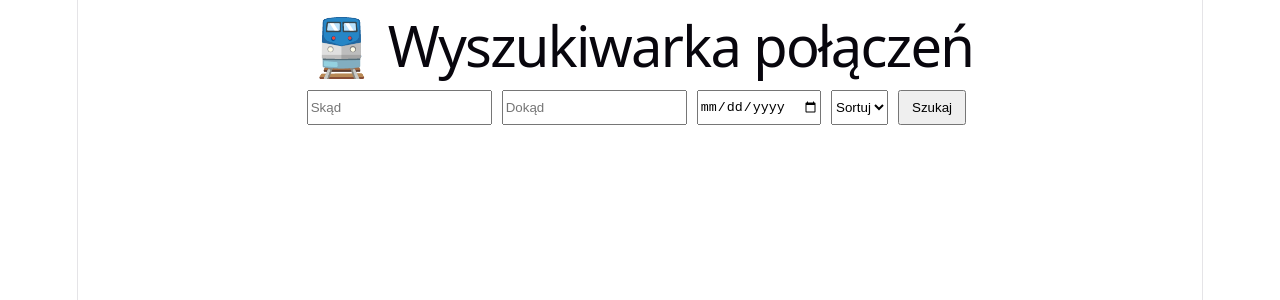
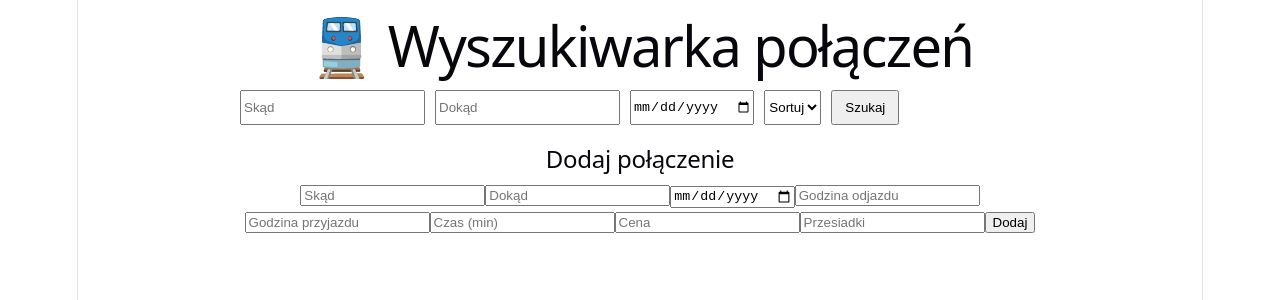
Before and after one commit to KubaGawronski/praktyki, a React (Vite) app in the folder frontend/: page / in a window 1280 px wide. Shown: the top 300 px of the page. Built offline with nearby package versions, Linux system fonts and the light colour scheme.

Commit message:
Add admin form to create connections

```diff
--- a/frontend/src/App.tsx
+++ b/frontend/src/App.tsx
@@ -19,6 +19,16 @@ function App() {
   const [loading, setLoading] = useState(false);
   const [searched, setSearched] = useState(false);
   const [sort, setSort] = useState("");
+  const [newConnection, setNewConnection] = useState({
+    from: "",
+    to: "",
+    date: "",
+    departureTime: "",
+    arrivalTime: "",
+    duration: 0,
+    price: 0,
+    changes: 0
+  });
 
   const handleSearch = async () => {
     setLoading(true);
@@ -79,6 +89,30 @@ function App() {
               <p>Brak połączeń</p>
           )}
         </div>
+        <h2>Dodaj połączenie</h2>
+
+        <input placeholder="Skąd" onChange={e => setNewConnection({...newConnection, from: e.target.value})} />
+        <input placeholder="Dokąd" onChange={e => setNewConnection({...newConnection, to: e.target.value})} />
+        <input type="date" onChange={e => setNewConnection({...newConnection, date: e.target.value})} />
+        <input placeholder="Godzina odjazdu" onChange={e => setNewConnection({...newConnection, departureTime: e.target.value})} />
+        <input placeholder="Godzina przyjazdu" onChange={e => setNewConnection({...newConnection, arrivalTime: e.target.value})} />
+        <input placeholder="Czas (min)" type="number" onChange={e => setNewConnection({...newConnection, duration: Number(e.target.value)})} />
+        <input placeholder="Cena" type="number" onChange={e => setNewConnection({...newConnection, price: Number(e.target.value)})} />
+        <input placeholder="Przesiadki" type="number" onChange={e => setNewConnection({...newConnection, changes: Number(e.target.value)})} />
+
+        <button onClick={async () => {
+          await fetch("http://localhost:3001/connections", {
+            method: "POST",
+            headers: {
+              "Content-Type": "application/json"
+            },
+            body: JSON.stringify(newConnection)
+          });
+
+          alert("Dodano!");
+        }}>
+          Dodaj
+        </button>
       </div>
   );
 }
```
